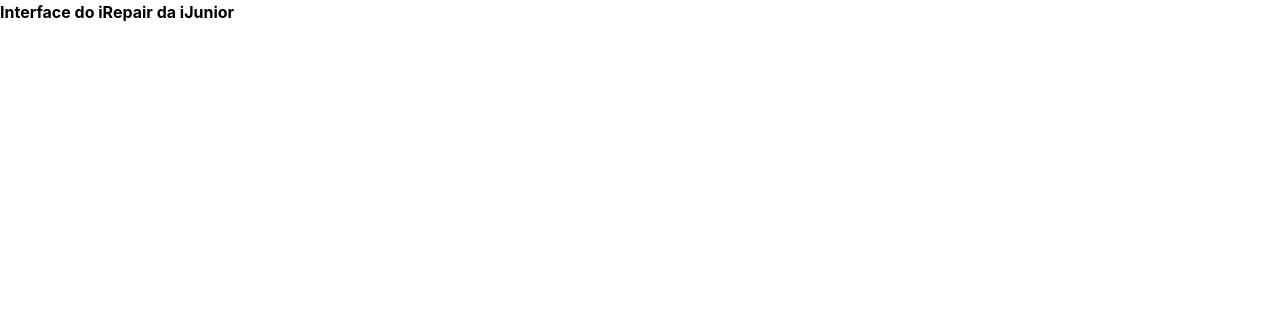
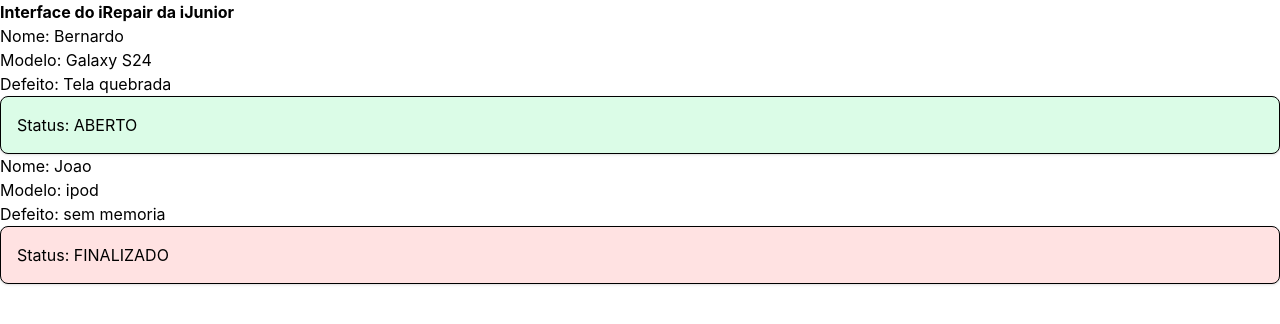
Before and after one commit to boregas/iRepair, a React (Vite) app in the folder ijunior-task-board/: page / in a window 1280 px wide. Shown: the top 324 px of the page. Built offline with nearby package versions, Linux system fonts and the light colour scheme.

Commit message:
feat: adicionando a logica de useState com testes e a funcao .map()

```diff
--- a/ijunior-task-board/package.json
+++ b/ijunior-task-board/package.json
@@ -16,7 +16,7 @@
     "tailwindcss": "^4.3.2"
   },
   "devDependencies": {
-    "@types/node": "^24.13.2",
+    "@types/node": "^24.13.3",
     "@types/react": "^19.2.17",
     "@types/react-dom": "^19.2.3",
     "@vitejs/plugin-react": "^6.0.3",
--- a/ijunior-task-board/src/App.tsx
+++ b/ijunior-task-board/src/App.tsx
@@ -1,10 +1,34 @@
+import { useState } from "react";
 import type { OrdemServico } from "./OrdemServico";
 import ServiceCard from "./components/ServiceCard";
 import Header from "./components/header";
 
+
+const teste: OrdemServico = {
+  nome: "Bernardo",
+  modelo: "Galaxy S24",
+  defeito: "Tela quebrada",
+  status: "ABERTO"
+};
+
+const teste2: OrdemServico={
+  nome: "Joao",
+  modelo: 'ipod',
+  defeito: 'sem memoria',
+  status: 'FINALIZADO'
+
+}
+
 export function App() {
+
+  const [ordens, setOrdens] = useState<OrdemServico[]>([teste, teste2]);
+
   return (
-    <Header />
-
+    <>
+      <Header />
+      {ordens.map((ordem) => (
+        <ServiceCard key={ordem.nome}{...ordem} />
+      ))}
+    </>
   );
 }
--- a/ijunior-task-board/src/OrdemServico.tsx
+++ b/ijunior-task-board/src/OrdemServico.tsx
@@ -1,4 +1,4 @@
-type Status = "aberto" | "em andamento" | "finalizado";
+type Status = "ABERTO" | "FINALIZADO";
 export interface OrdemServico{
     nome: string;
     modelo: string;
--- a/ijunior-task-board/src/components/ServiceCard.tsx
+++ b/ijunior-task-board/src/components/ServiceCard.tsx
@@ -1,12 +1,17 @@
 import type { OrdemServico } from "../OrdemServico";
+
 function ServiceCard(ordemServico: OrdemServico){
     return(
         <div>
-            <h1>{ordemServico.nome}</h1>
+            <h1>Nome: {ordemServico.nome}</h1>
             <div>
-                <p>{ordemServico.modelo}</p>
-                <p>{ordemServico.defeito}</p>
-                <p>{ordemServico.status}</p>
+                <p>Modelo: {ordemServico.modelo}</p>
+                <p>Defeito: {ordemServico.defeito}</p>
+                <p className={`
+                    border p-4 rounded-lg shadow-sm transition-all
+                    ${ordemServico.status === 'ABERTO' ? "bg-green-100" : "bg-red-100"}
+                    `}
+                    >Status: {ordemServico.status}</p>
             </div>
         </div>
     );
```
Also changed, not shown: 1 other file (tests, documents, lock files or other folders).
